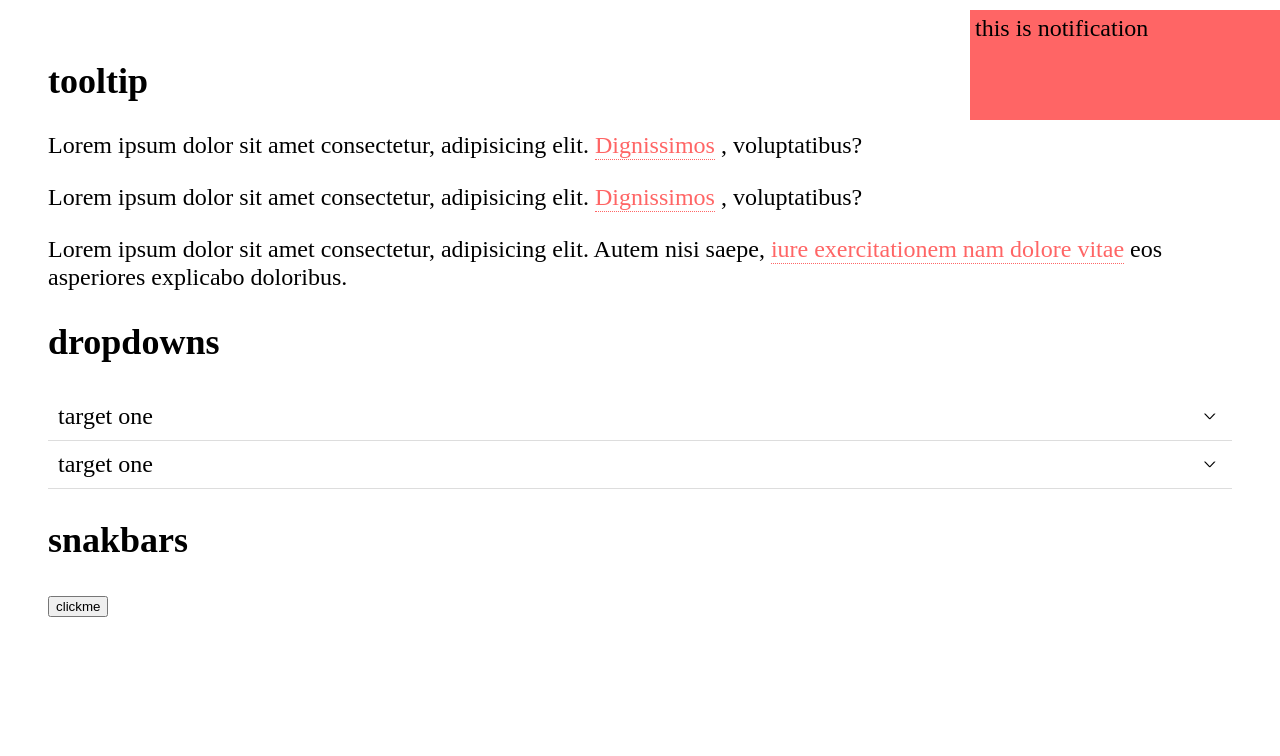
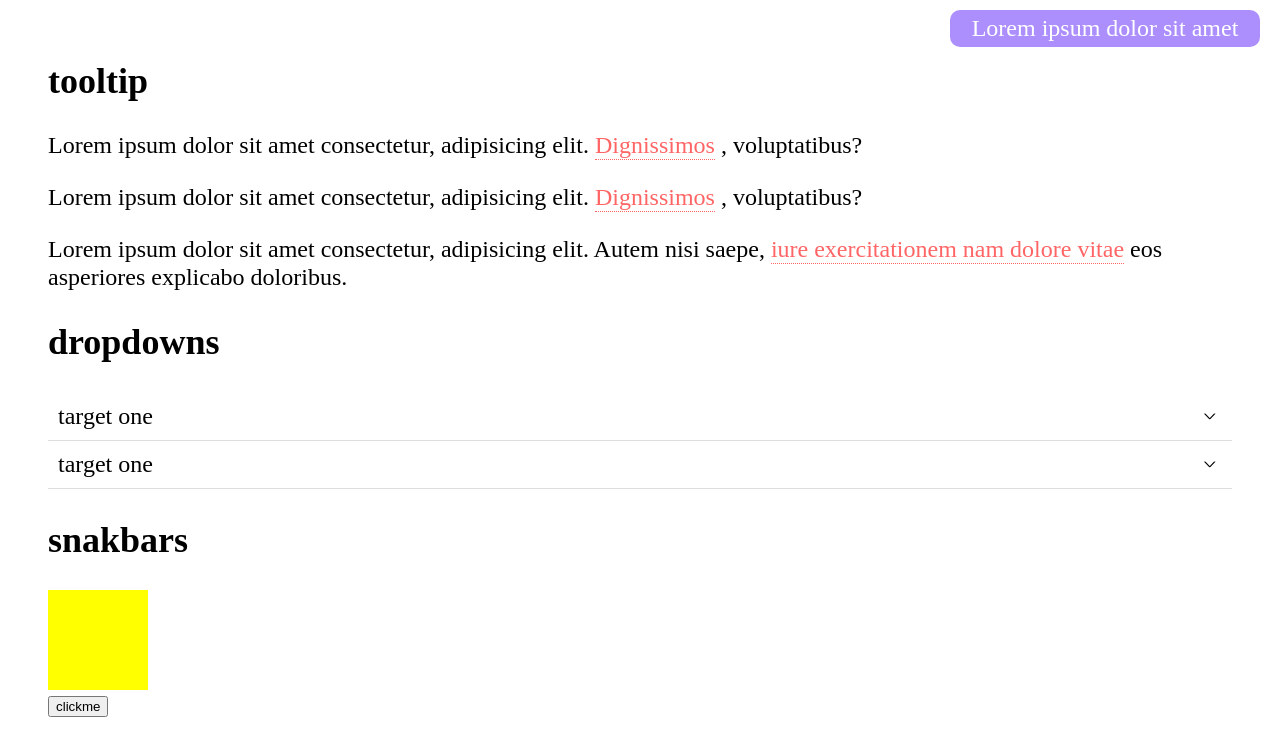
Before and after one commit to kratos619/uilib, a website built with webpack: page dist/index.html in a window 1280 px wide. Both pictures are taken after a click on the button "clickme". Built offline with nearby package versions, Linux system fonts and the light colour scheme.

Commit message:
add basic notification

```diff
--- a/src/index.js
+++ b/src/index.js
@@ -1,14 +1,34 @@
 import Tooltip from './ui-material/js/tooltip';
 import Dropdown from './ui-material/js/dropdown';
 import Snackbar from './ui-material/js/Snackbar';
-const sn = new Snackbar();
-sn.init();
+new Tooltip(document.querySelectorAll('.ui-tooltip'));
+new Dropdown(document.querySelectorAll('.ui-dropdown'));
 
 const button = document.querySelector('.clickme');
 button.addEventListener('click', (e) => {
     e.preventDefault();
-    sn.show("this is notification")
+    new Snackbar()
+        .show({
+            message: 'Lorem ipsum dolor sit amet',
+            timeOut: 10000
+        });
+
 })
 
-new Tooltip(document.querySelectorAll('.ui-tooltip'));
-new Dropdown(document.querySelectorAll('.ui-dropdown'));
+// const box = document.getElementById('squre');
+// console.log(box);
+// let animateA = [{
+//         transform: "translateY(0)", // start
+//         opacity: 0
+//     },
+//     {
+//         transform: 'translateY(calc(-100vh - 200px)) ', //end
+//         opacity: 1
+//     }
+// ]
+
+// box.animate(animateA, {
+//     duration: 3000, //duration
+//     iterations: 11, // iterations
+//     fill: "auto"
+// })
--- a/src/ui-material/css/snackbar.css
+++ b/src/ui-material/css/snackbar.css
@@ -1,17 +1,80 @@
-.ui-snackbar.active {
-    display: block;
-    /* margin-top: 0; */
+div .squre {
+    background-color: yellow;
+    height: 100px;
+    width: 100px;
+
+}
+
+/* div .squre:hover {
+    transition: transform 1s;
+    transform: rotate(360deg);
+} */
+
+/* .ui-snackbar:hover {
+    transition: transform 1s;
+    transform: rotate(360deg);
+} */
+/* html {
+    font-family: "Nunito",
+        Source Sans Pro,
+        Helvetica Neue,
+        Arial,
+        sans-serif !important;
+} */
+.ui-snackbar>.messageContainer {
+    font-size: 11px;
+    line-height: 1.2;
+    font-weight: 800;
+    word-wrap: break-word;
 }
 
 .ui-snackbar {
     width: 300px;
-    height: 100px;
-    background-color: #ff6565;
+    height: auto;
+    padding: 20px;
+    background-color: #AC8FFD;
+    color: #fff;
     margin-top: 10px;
     padding: 5px;
+    z-index: 10000;
+    align-items: center;
+    border-radius: 10px;
+    text-align: center;
+    top: 0;
+    visibility: hidden;
+    right: -10px;
     position: fixed;
-    right: 0px;
-    top: 0;
-    z-index: 10000;
-    display: none;
+    transition: transform .1s;
 }
+
+.ui-snackbar:hover {
+    -webkit-box-shadow: 10px 10px 5px 0px rgba(0, 0, 0, 0.13);
+    -moz-box-shadow: 10px 10px 5px 0px rgba(0, 0, 0, 0.13);
+    box-shadow: 10px 10px 5px 0px rgba(0, 0, 0, 0.13);
+    transform: scale(1.01, 1.01);
+}
+
+.squreAnimations {
+    animation: showNotification .3s forwards;
+    animation-timing-function: ease-out;
+}
+
+
+
+@keyframes showNotification {
+    0% {
+        visibility: hidden;
+        opacity: 0;
+        right: 0px;
+    }
+
+    70% {
+        visibility: visible;
+        right: 46px;
+    }
+
+    100% {
+        visibility: visible;
+        right: 20px;
+    }
+}
--- a/src/ui-material/js/Snackbar.js
+++ b/src/ui-material/js/Snackbar.js
@@ -2,18 +2,21 @@ import '../css/snackbar.css'
 class Snackbar {
     constructor() {
         this.snackbar = document.createElement('div');
+        this.mainDiv = document.createElement('div');
+        this.init();
+
     }
-
     init() {
         this.snackbar.classList.add('ui-snackbar');
         document.querySelector('body').appendChild(this.snackbar);
     }
-    show(message) {
-        this.snackbar.textContent = message
-        this.snackbar.classList.add('active');
+    show(options) {
+        this.snackbar.textContent = options.message || ""
+        this.snackbar.classList.add('squreAnimations');
         setTimeout(() => {
-            this.snackbar.classList.remove('active');
-        }, 4000);
+            this.snackbar.classList.remove('squreAnimations');
+            document.querySelector('body').removeChild(this.snackbar);
+        }, options.timeOut || 1000);
     }
 
 }
```
Also changed, not shown: dist/assets/bundle.js, dist/index.html.
